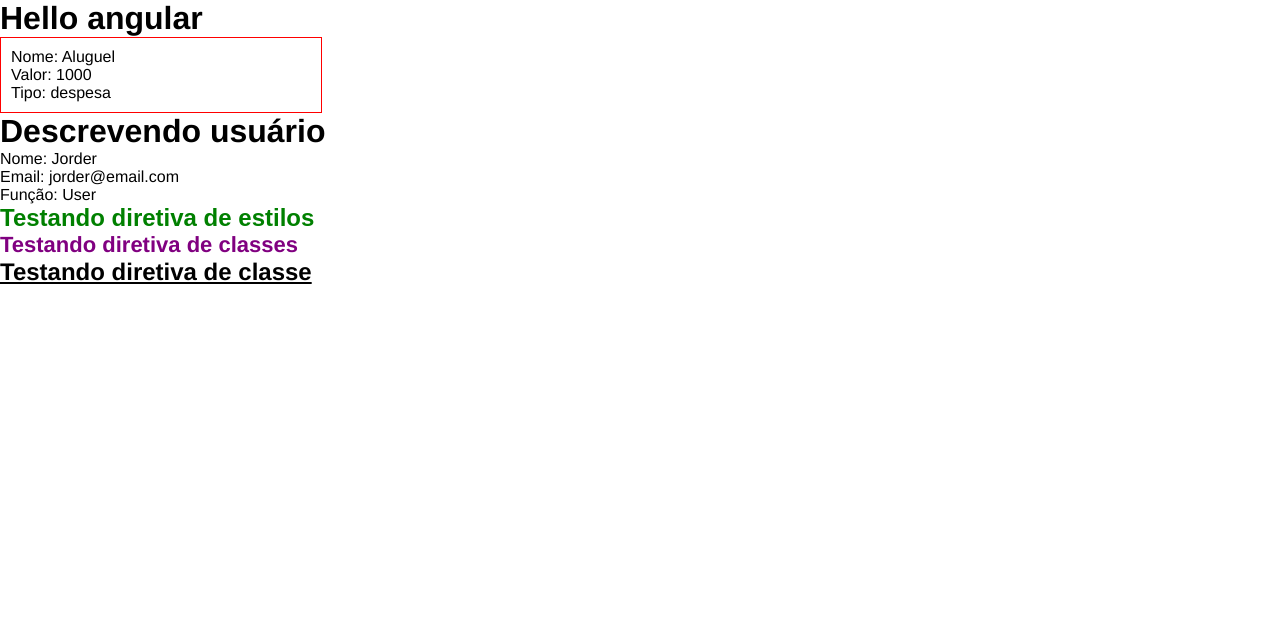
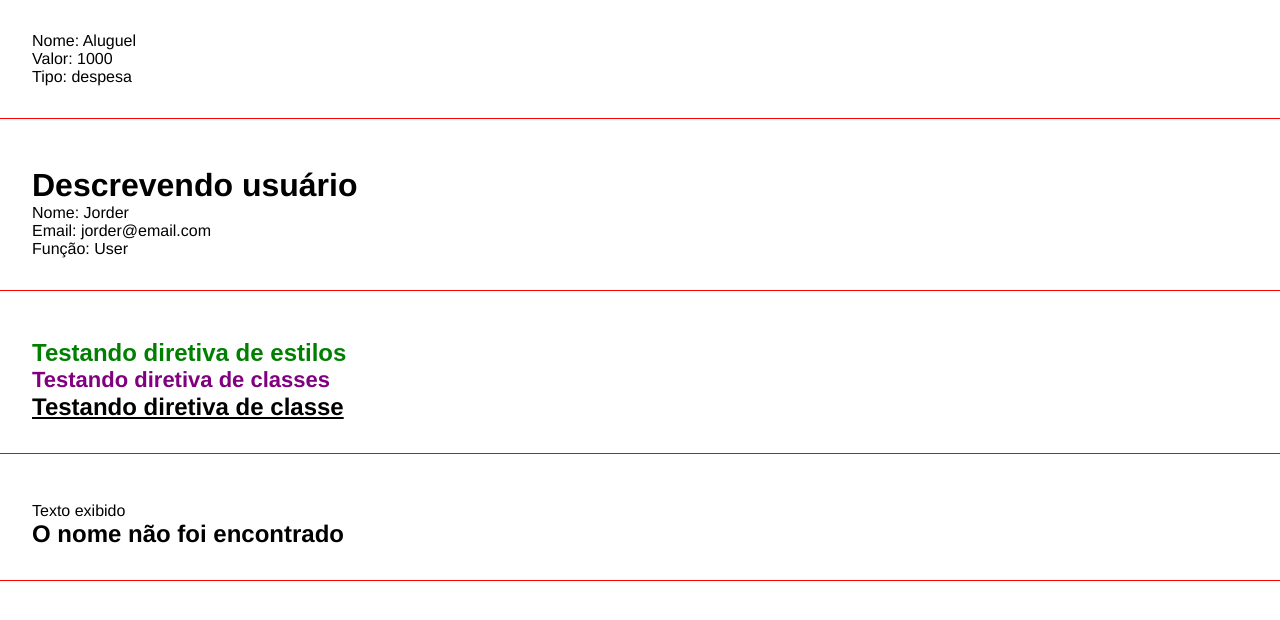
Before and after one commit to JorderGomes/estudo-angular, an Angular app in the folder estudo-angular/: page / in a window 1280 px wide. Shown: the top 620 px of the page. Built offline with nearby package versions, Linux system fonts and the light colour scheme.

Commit message:
using ngIf

```diff
--- a/estudo-angular/src/app/app.component.html
+++ b/estudo-angular/src/app/app.component.html
@@ -1,4 +1,4 @@
-<h1>Hello angular</h1>
 <app-card></app-card>
 <app-card-grid [name]="userName" [userData]="userData"></app-card-grid>
 <app-directives></app-directives>
+<app-if-render></app-if-render>
--- a/estudo-angular/src/app/app.module.ts
+++ b/estudo-angular/src/app/app.module.ts
@@ -6,13 +6,15 @@ import { AppComponent } from './app.component';
 import { CardComponent } from './components/card/card.component';
 import { CardGridComponent } from './components/card-grid/card-grid.component';
 import { DirectivesComponent } from './components/directives/directives.component';
+import { IfRenderComponent } from './components/if-render/if-render.component';
 
 @NgModule({
   declarations: [
     AppComponent,
     CardComponent,
     CardGridComponent,
-    DirectivesComponent
+    DirectivesComponent,
+    IfRenderComponent
   ],
   imports: [
     BrowserModule,
--- a/estudo-angular/src/app/components/card-grid/card-grid.component.html
+++ b/estudo-angular/src/app/components/card-grid/card-grid.component.html
@@ -1,4 +1,6 @@
-<h1>Descrevendo usuário</h1>
-<p>Nome: {{name}}</p>
-<p>Email: {{userData.email}}</p>
-<p>Função: {{userData.role}}</p>
+<div class="aula">
+    <h1>Descrevendo usuário</h1>
+    <p>Nome: {{name}}</p>
+    <p>Email: {{userData.email}}</p>
+    <p>Função: {{userData.role}}</p>
+</div>
--- a/estudo-angular/src/app/components/card/card.component.html
+++ b/estudo-angular/src/app/components/card/card.component.html
@@ -1,4 +1,4 @@
-<div class="card">
+<div class="aula">
     <p>Nome: {{ name }}</p>
     <p>Valor: {{ value }}</p>
     <p>Tipo: {{ type }}</p>
--- a/estudo-angular/src/app/components/directives/directives.component.html
+++ b/estudo-angular/src/app/components/directives/directives.component.html
@@ -1,3 +1,4 @@
+<div class="aula">
     <h2 [ngStyle]="{'font-size': size +'px', 'font-family': font, 'color': color}">
         Testando diretiva de estilos
     </h2>
@@ -7,3 +8,4 @@
     <h2 [ngClass]="underline">
         Testando diretiva de classe
     </h2>
+</div>
--- /dev/null
+++ b/estudo-angular/src/app/components/if-render/if-render.component.html
@@ -0,0 +1,7 @@
+<div class="aula">
+    <div *ngIf="canShow">Texto exibido</div>
+    <h2 *ngIf="name === 'Matheus'; else nameNotFound"> O nome é Matheus</h2>
+    <ng-template #nameNotFound>
+        <h2>O nome não foi encontrado</h2>
+    </ng-template>
+</div>
--- /dev/null
+++ b/estudo-angular/src/app/components/if-render/if-render.component.ts
@@ -0,0 +1,11 @@
+import { Component } from '@angular/core';
+
+@Component({
+  selector: 'app-if-render',
+  templateUrl: './if-render.component.html',
+  styleUrl: './if-render.component.css'
+})
+export class IfRenderComponent {
+  canShow: boolean = true;
+  name:string = "Matheu";
+}
--- a/estudo-angular/src/styles.css
+++ b/estudo-angular/src/styles.css
@@ -4,3 +4,13 @@
     padding: 0;
     font-family: Helvetica, sans-serif;
 }
+
+body {
+    padding-bottom: 500px;
+}
+
+.aula {
+    border-bottom: 1px solid red;
+    padding: 2em;
+    margin-bottom: 1em;
+}
```
Also changed, not shown: estudo-angular/src/app/components/if-render/if-render.component.css (added), 1 other file (tests, documents, lock files or other folders). Lines whose indentation alone changed are shown as unchanged.
